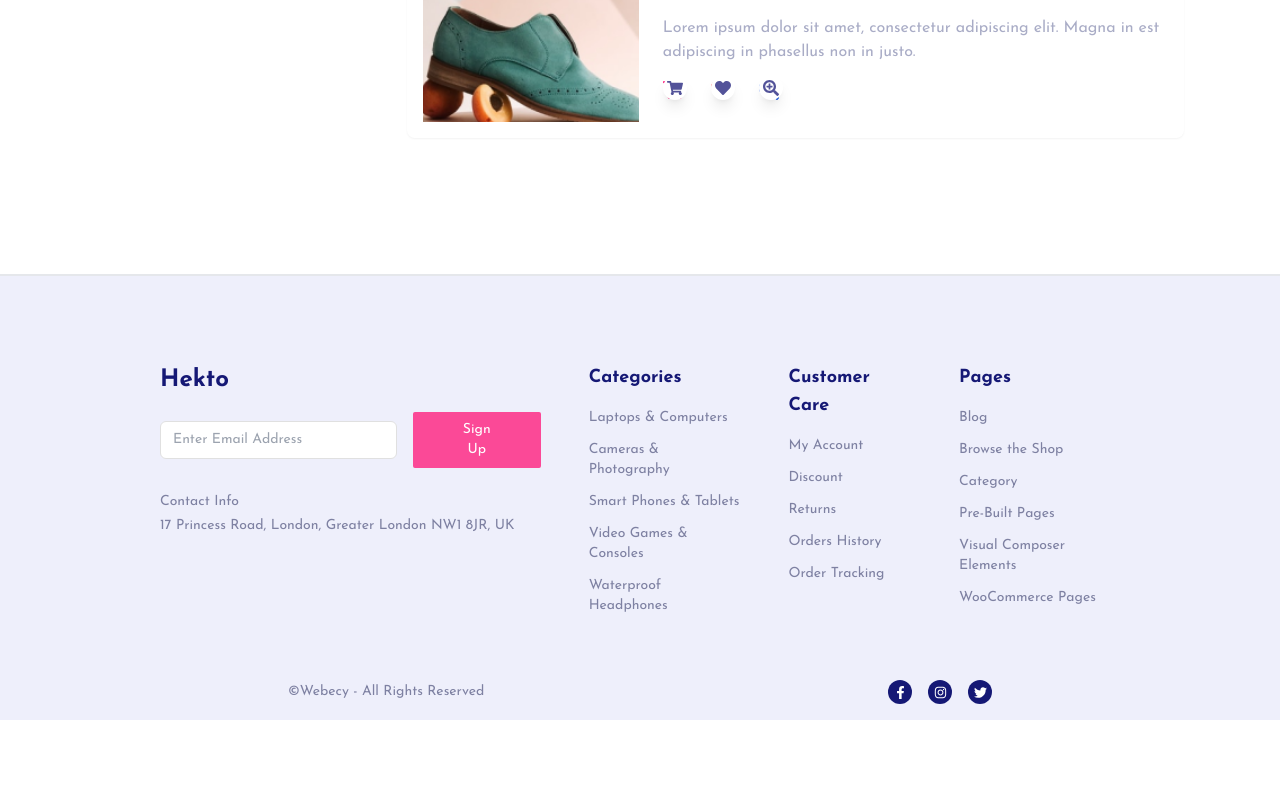
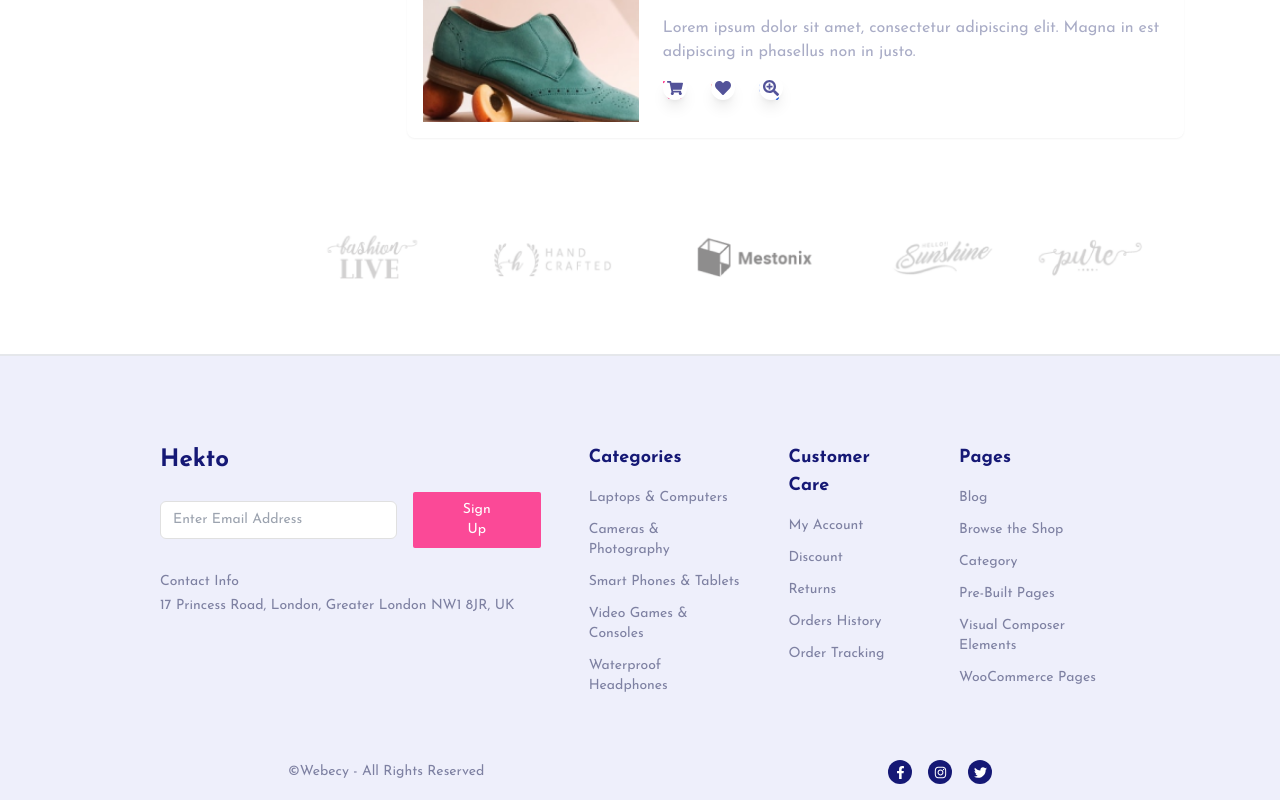
Before and after one commit to WafaaKanwal/Hackathon-UI-UX-Figma, a Next.js app: page /shoplistsidebar in a window 1280 px wide. Shown: the part 2372-3172 px from the top of the page. Before the commit the page ends 3092 px from the top, so only its background shows below. Built offline with nearby package versions, Linux system fonts and the light colour scheme.

Commit message:
Add files via upload

```diff
--- a/src/app/blog/page.tsx
+++ b/src/app/blog/page.tsx
@@ -173,7 +173,7 @@ export default function Blog() {
           alt="Logo 5"
           width={500}
            height={500}
-          className=" object-contain w-[50rem]"
+          className=" object-contain w-[55rem] ml-[55px]"
         />
       </div>
 
--- a/src/app/shoplistsidebar/page.tsx
+++ b/src/app/shoplistsidebar/page.tsx
@@ -689,10 +689,25 @@ export default function SideBar() {
                   </div>
                 </div>
               </div>
+
             </div>
+
           </div>
         ))}
+
       </div>
+
+                    {/* Logos Section */}
+          <div className="absolute w-auto h-36 ml-36 mt-11 bg-white py-20 flex items-center justify-center gap-12">
+              <Image
+                src="/images/image 1174.png"
+                alt="Logo 5"
+                width={500}
+                 height={500}
+                className=" object-contain w-[55rem] ml-[140px]"
+              />
+            </div>
+            <div className="h-20"> </div>
     </div>
   );
 }
--- a/src/app/singleblog/page.tsx
+++ b/src/app/singleblog/page.tsx
@@ -250,7 +250,7 @@ export default function Blog() {
           alt="Logo 5"
           width={500}
           height={500}
-          className=" object-contain"
+          className=" object-contain w-[55rem] ml-20"
         />
       </div>
 
```
